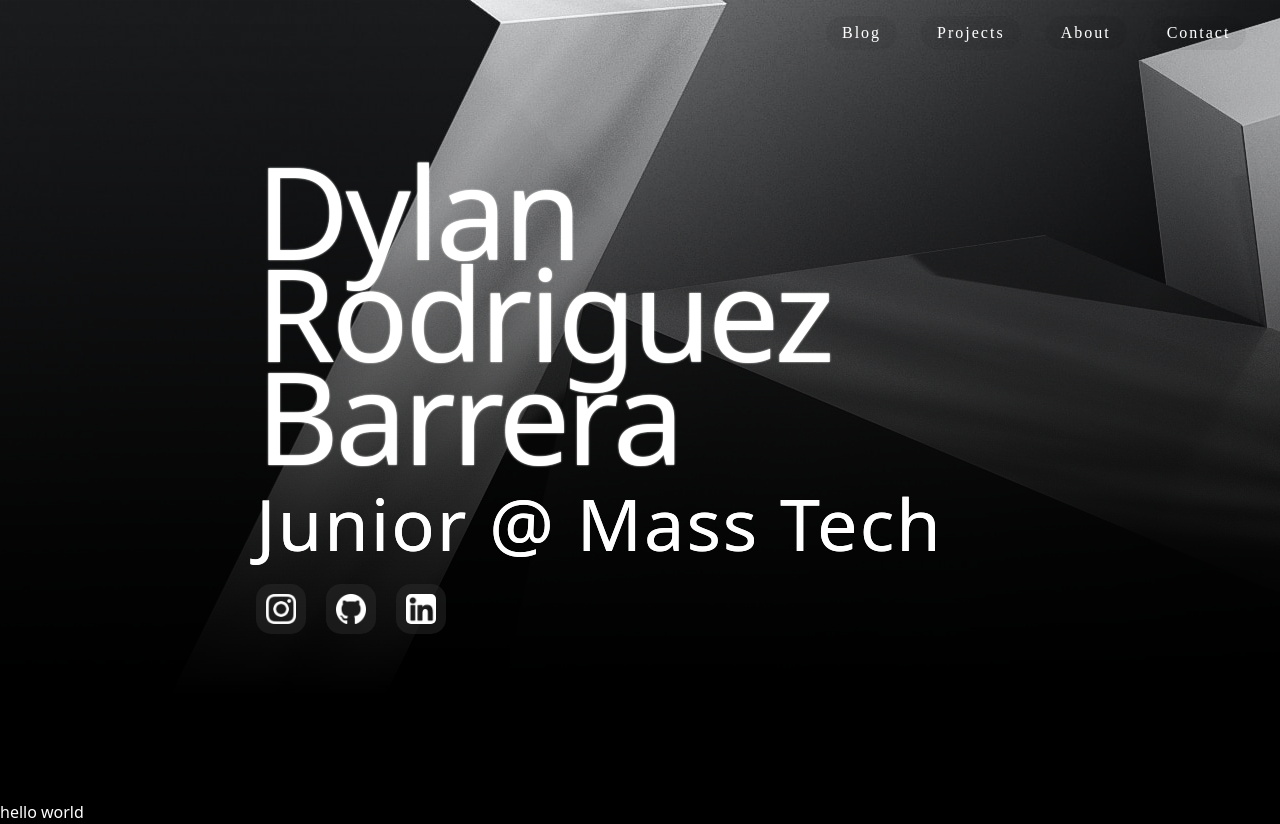
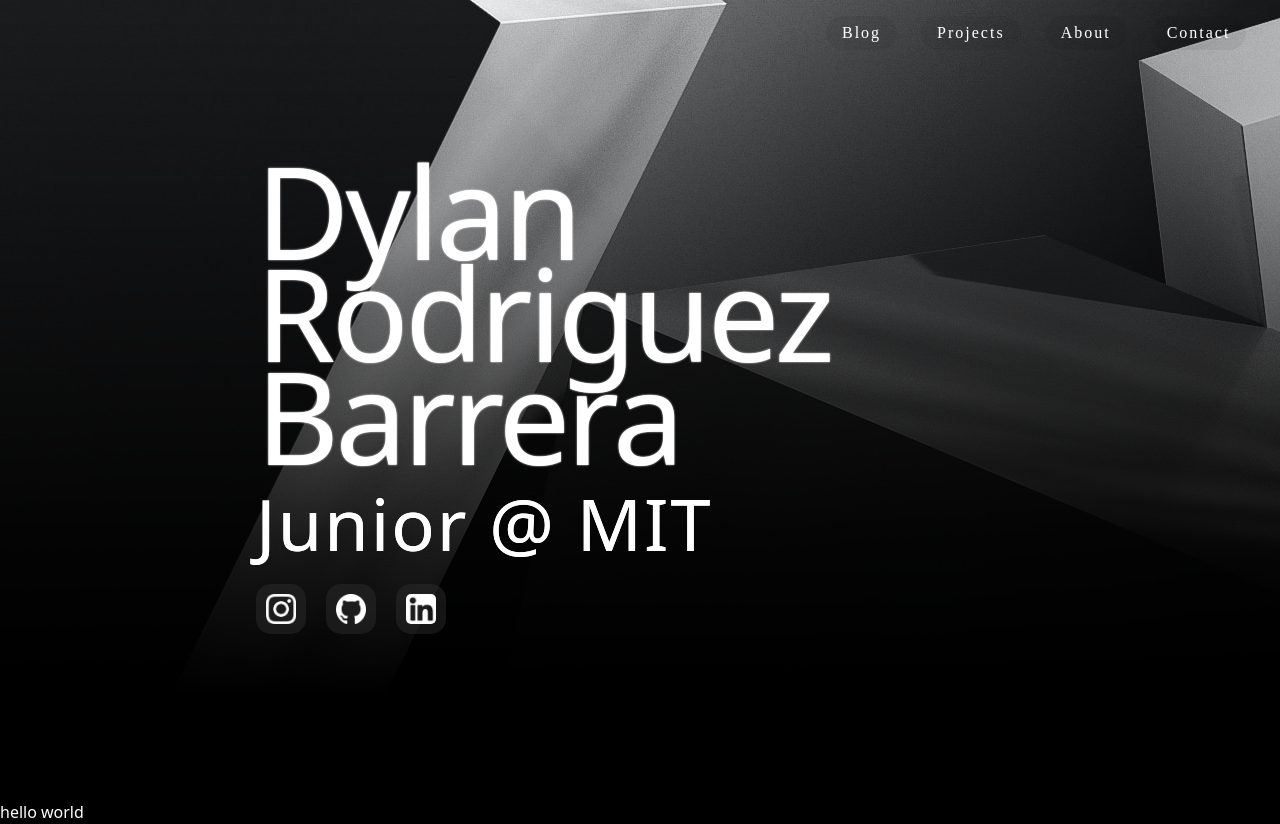
Before and after one commit to Dylanrb5/personal-website, a Next.js app: page / in a window 1280 px wide. Built offline with nearby package versions, Linux system fonts and the light colour scheme; no server answers; a web font is replaced by a local one.

Commit message:
change subtitle

```diff
--- a/app/page.tsx
+++ b/app/page.tsx
@@ -62,7 +62,7 @@ export default async function Home() {
             <div className='z-20 name-header text-white leading-none'>
               <p>Dylan</p>
               <p className="">Rodriguez Barrera</p>
-              <p className="sub-header">Junior @ Mass Tech</p>
+              <p className="sub-header">Junior @ MIT</p>
               <div>
                 <ul className="front-links">
                   <li>
```
